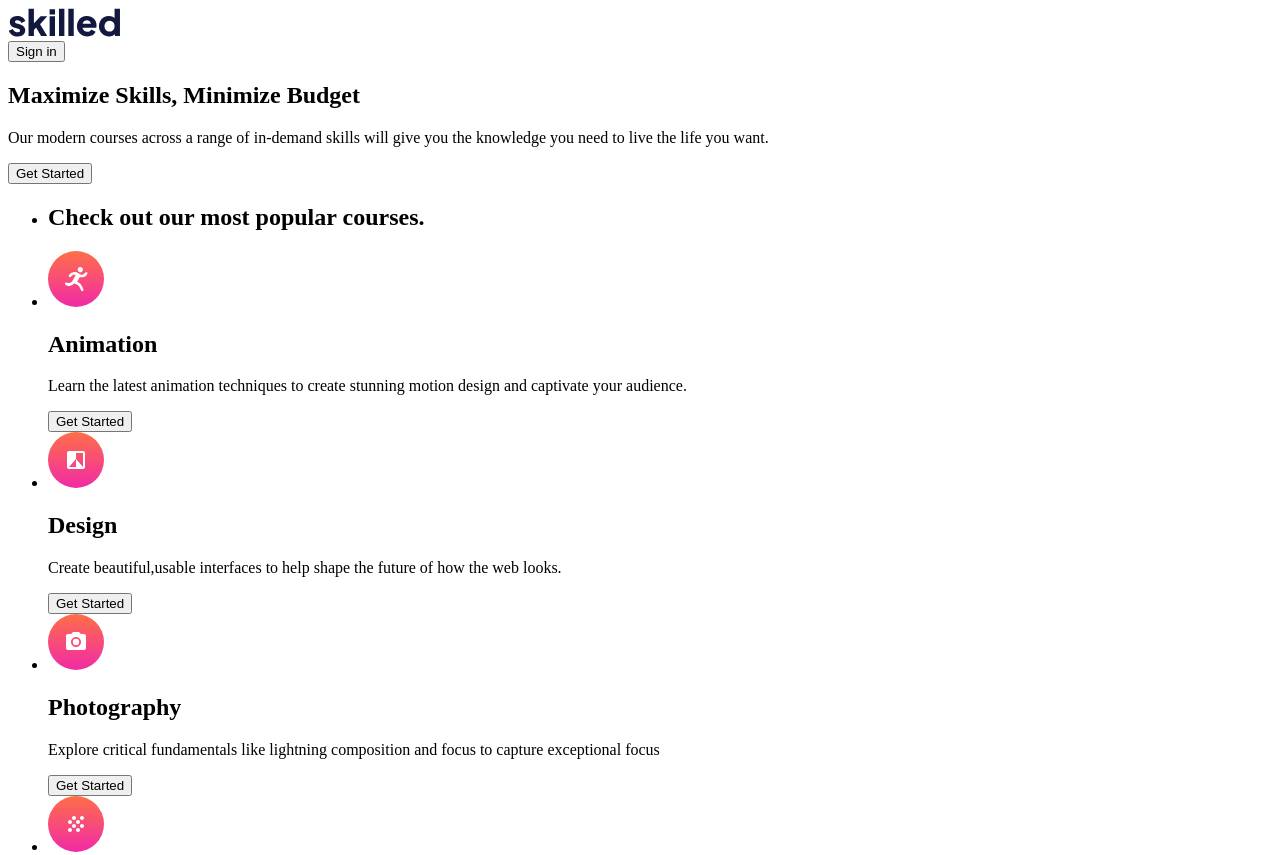
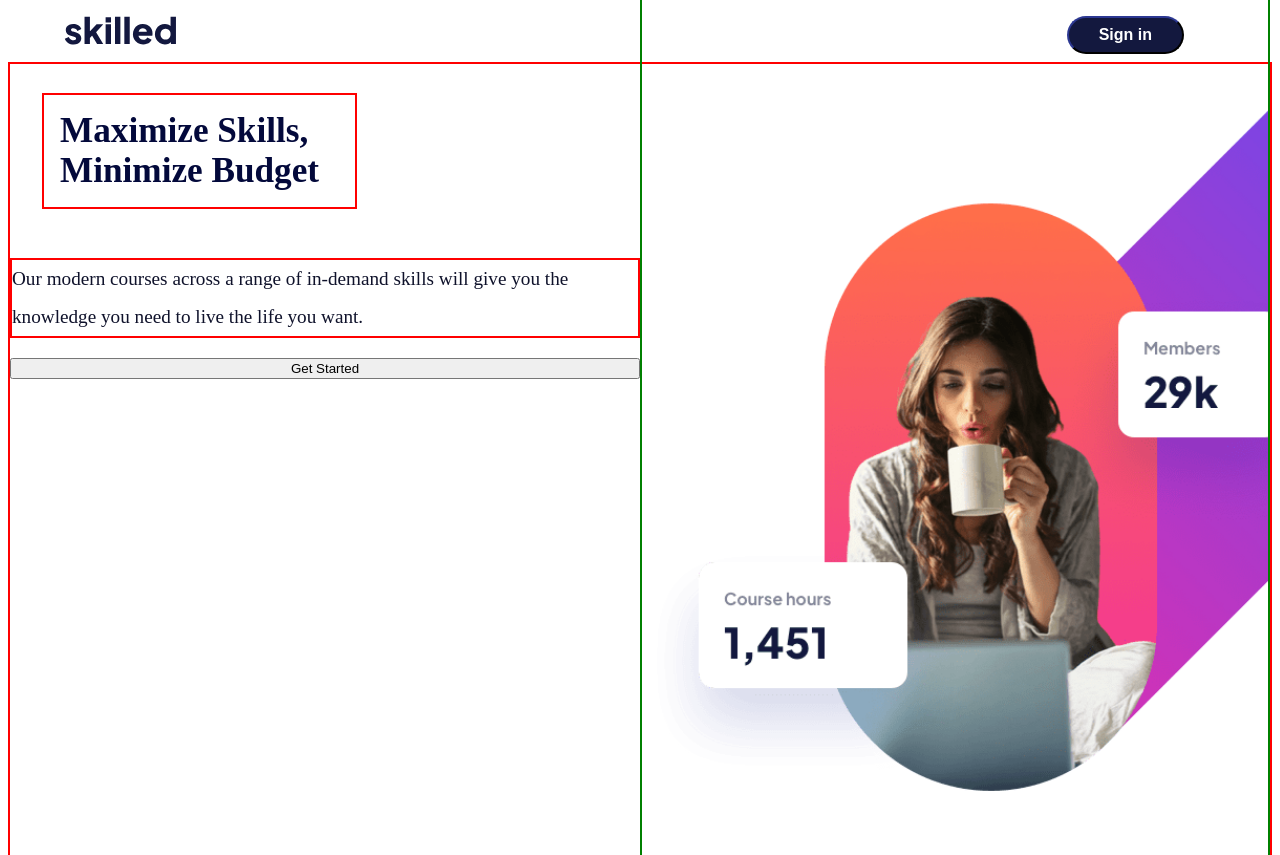
Before and after one commit to winniebosy/e-learning-landing-page, a plain HTML site: page index.html in a window 1280 px wide. Shown: the top 855 px of the page. Drawn offline with Linux system fonts and the light colour scheme.

Commit message:
hero section modification

```diff
--- a/index.css
+++ b/index.css
@@ -1,10 +1,122 @@
+:root {
+    --button-background: #13183E;
+    --links-text-color: #ffffff;
+    --main-body-bgColor: #ffffff;
+    --headingColor: #03093b;
+    --mainFontColor: #0F122B;
+}
+
 *,
 ::before,
 ::after {
     box-sizing: border-box;
 }
 
-body {}
+body {
+    background-color: var(--main-body-bgColor)
+}
+
+
+/* visually hidding the skip link */
+
+#skip-link-section a {
+    position: absolute;
+    left: -10000px;
+    top: auto;
+    width: 1px;
+    height: 1px;
+    padding: 0.5rem;
+    overflow: hidden;
+    border-radius: 15px;
+    margin: 0rem 0 1rem 0;
+    border-color: var(--button-background);
+    background-color: var(--button-background);
+    color: var(--links-text-color);
+}
+
+#skip-link-section a:focus {
+    position: static;
+    width: auto;
+    height: auto;
+    text-decoration: underline;
+}
+
+#skip-link-section a:link {
+    text-decoration: none;
+    color: var(--links-text-color);
+}
+
+.navbar {
+    display: flex;
+    flex-direction: row;
+    flex-wrap: nowrap;
+    justify-content: space-between;
+    padding: 0.5rem;
+}
+
+#navbar-signin-btn {
+    padding: 8px 30px;
+    font-size: 1rem;
+    background-color: var(--button-background);
+    border-color: var(--button-background);
+    color: var(--links-text-color);
+    font-weight: bold;
+    border-radius: 20px;
+    margin-right: 5rem;
+}
+
+.navbar-logo {
+    margin-left: 3rem;
+}
+
+
+/* navigation section ends here */
+
+
+/* hero section */
+
+.hero-section {
+    border: 2px solid red;
+    display: grid;
+    grid-template-columns: repeat(2, 1fr);
+    max-width: 100%;
+    height: 100vh;
+}
+
+.hero-img {
+    background-image: url('assets/image-hero-desktop.png');
+    background-size: cover;
+    background-repeat: no-repeat;
+    max-width: 100%;
+    height: auto;
+    border: 2px solid green;
+    margin-top: -12rem;
+}
+
+.hero-information {
+    display: flex;
+    flex-direction: column;
+    flex-wrap: nowrap;
+}
+
+.hero-title {
+    font-size: 220%;
+    border: 2px solid red;
+    max-width: 50%;
+    margin-left: 2rem;
+    padding: 1rem;
+    color: var(--headingColor)
+}
+
+.hero-description {
+    font-size: 1.2rem;
+    line-height: 2;
+    color: var(--mainFontColor);
+    border: 2px solid red;
+}
+
+
+/* hero section ends here */
 
 
 /* small devices */
@@ -20,3 +132,5 @@ body {}
 /* tablets and medium laptops */
 
 @media screen and(min-width:800px) and (max-width:1020px) {}
+
+;
--- a/index.html
+++ b/index.html
@@ -6,14 +6,14 @@
     <meta http-equiv="X-UA-Compatible" content="IE=edge">
     <meta name="viewport" content="width=device-width, initial-scale=1.0">
     <title>e-learning Project Landing Page</title>
-    <link ref="stylesheet" href="index.css">
+    <link rel="stylesheet" href="index.css">
 </head>
 
 <body>
     <!-- header section -->
     <header>
-        <div class="skips-links">
-
+        <div id="skip-link-section" aria-label='Skip Link'>
+            <a href="#main-content"> Skip to Main Content</a>
         </div>
         <nav class="navbar" aria-label="main-navigation">
             <div class="navbar-logo">
@@ -24,7 +24,7 @@
 
         <div class="hero-section">
             <section class="hero-information" aria-label="About the e-learning project">
-                <h1>Maximize Skills, Minimize Budget</h1>
+                <h1 class="hero-title">Maximize Skills, Minimize Budget</h1>
                 <p class="hero-description" aria-label="e-learning project description">
                     Our modern courses across a range of in-demand skills will give you the knowledge you need to live the life you want.
                 </p>
@@ -36,7 +36,7 @@
     <!-- header section ends here -->
 
     <!-- main section -->
-    <main class="main-section">
+    <main class="main-section" id="main-content">
         <section aria-label="e-learning Courses">
             <ul class="cards-articles">
                 <li>
@@ -119,13 +119,6 @@
                 </li>
             </ul>
         </section>
-
-
-
-
-
-
-
     </main>
     <!-- main section ends here -->
 
@@ -134,6 +127,13 @@
             <img src="assets/logo-light.svg" alt="Skilled logo-Footer">
         </div>
 
+        <button class="signup-btn" aria-label="Sign up to get started">
+            Get Started
+        </button>
+
+
+
+
     </footer>
 
 </body>
```
